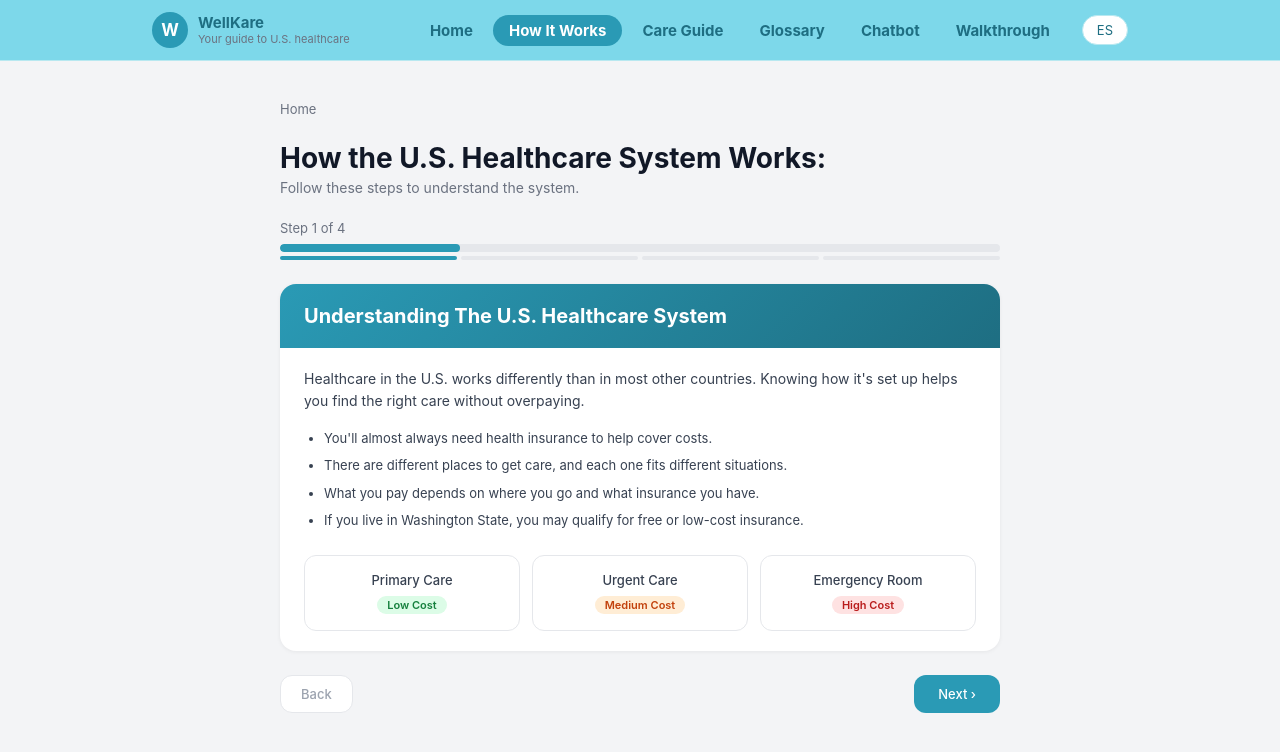
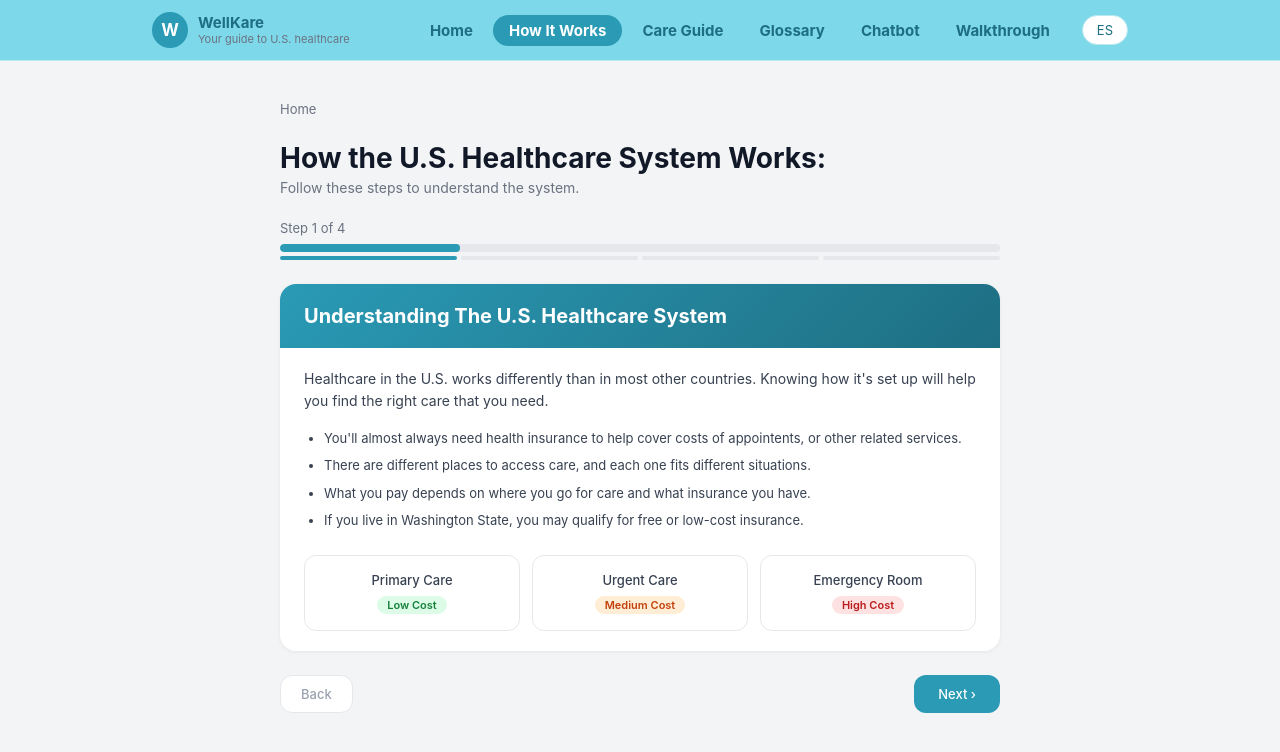
Before and after one commit to klee1569/INFO-Capstone, a Next.js app: page /how-it-works in a window 1280 px wide. Shown: the top 752 px of the page. Built offline with nearby package versions, Linux system fonts and the light colour scheme.

Commit message:
how it works

```diff
--- a/app/how-it-works/page.jsx
+++ b/app/how-it-works/page.jsx
@@ -6,11 +6,11 @@ import Link from "next/link";
 const steps = [
   {
     title: "Understanding The U.S. Healthcare System",
-    intro: "Healthcare in the U.S. works differently than in most other countries. Knowing how it's set up helps you find the right care without overpaying.",
+    intro: "Healthcare in the U.S. works differently than in most other countries. Knowing how it's set up will help you find the right care that you need.",
     bullets: [
-      "You'll almost always need health insurance to help cover costs.",
-      "There are different places to get care, and each one fits different situations.",
-      "What you pay depends on where you go and what insurance you have.",
+      "You'll almost always need health insurance to help cover costs of appointents, or other related services.",
+      "There are different places to access care, and each one fits different situations.",
+      "What you pay depends on where you go for care and what insurance you have.",
       "If you live in Washington State, you may qualify for free or low-cost insurance.",
     ],
     cards: [
@@ -31,7 +31,7 @@ const steps = [
   },
   {
     title: "Finding a Primary Care Provider (PCP)",
-    intro: "Once you have insurance, your next step is finding a primary care doctor. This is the main doctor you'll see for regular checkups and everyday health concerns. Always confirm they accept your insurance before booking an appointment, as seeing an out-of-network doctor can cost significantly more. Building an ongoing relationship with a provider ensures better care over time, as they will know your health history.",
+    intro: "Once you have insurance, your next step is finding a primary care doctor. This is the main doctor you'll see for regular checkups and everyday health concerns. Always confirm they accept your insurance before booking an appointment, as seeing an out-of-network doctor can cost significantly more. Building an ongoing relationship with a provider ensures better care over time, as they will know your health history, and offer you personalized care.",
     bullets: [],
     cards: [],
   },
--- a/app/layout.jsx
+++ b/app/layout.jsx
@@ -2,7 +2,7 @@ import "../styles/globals.css";
 import "leaflet/dist/leaflet.css";
 
 export const metadata = {
-  title: "WellKare - Your guide to U.S. Healthcare",
+  title: "WellKare - Your guide to the U.S. Healthcare system",
   description: "Healthcare in the U.S. explained simply",
 };
 
```
